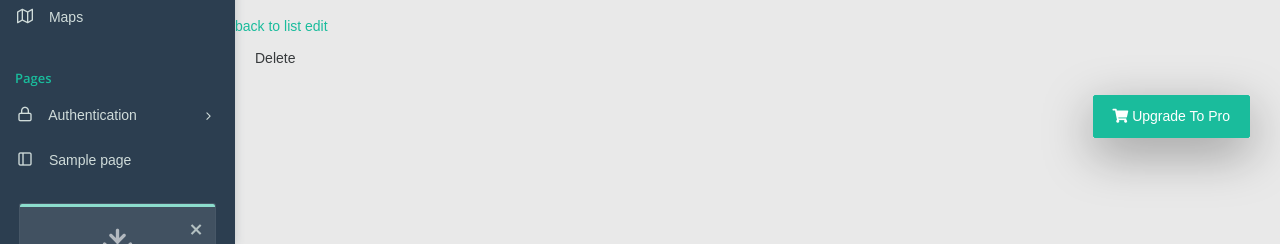
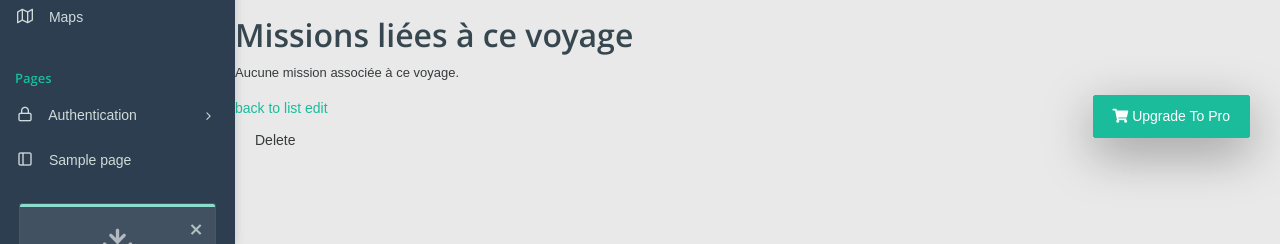
Before and after one commit to yosser-rafrafi/TripEaseWeb, a Symfony app: template templates/back/manager/voyage/show.html.twig in a window 1280 px wide. Shown: the part 612-856 px from the top of the page. Run offline with Twig, Linux system fonts and the light colour scheme; the template is opened without the code that fills it, so the values that code supplies are empty; some libraries are stand-ins or nearby versions; some web fonts are replaced.

Commit message:
crud voyage

```diff
--- a/templates/back/manager/voyage/show.html.twig
+++ b/templates/back/manager/voyage/show.html.twig
@@ -47,6 +47,40 @@
         </tbody>
     </table>
 
+    <h2>Missions liées à ce voyage</h2>
+{% if voyage.missions|length > 0 %}
+    <table class="table">
+        <thead>
+            <tr>
+                <th>Id</th>
+                <th>Title</th>
+                <th>Lieu</th>
+                <th>Date début</th>
+                <th>Date fin</th>
+                <th>Actions</th>
+            </tr>
+        </thead>
+        <tbody>
+        {% for mission in voyage.missions %}
+            <tr>
+                <td>{{ mission.id }}</td>
+                <td>{{ mission.title }}</td>
+                <td>{{ mission.lieu }}</td>
+                <td>{{ mission.dateDebut ? mission.dateDebut|date('Y-m-d H:i') : '' }}</td>
+                <td>{{ mission.dateFin ? mission.dateFin|date('Y-m-d H:i') : '' }}</td>
+                <td>
+                    <a href="{{ path('app_mission_show', {'id': mission.id}) }}">voir</a> |
+                    <a href="{{ path('app_mission_edit', {'id': mission.id}) }}">modifier</a>
+                </td>
+            </tr>
+        {% endfor %}
+        </tbody>
+    </table>
+{% else %}
+    <p>Aucune mission associée à ce voyage.</p>
+{% endif %}
+
+
     <a href="{{ path('app_voyage_index') }}">back to list</a>
 
     <a href="{{ path('app_voyage_edit', {'id': voyage.id}) }}">edit</a>
```
